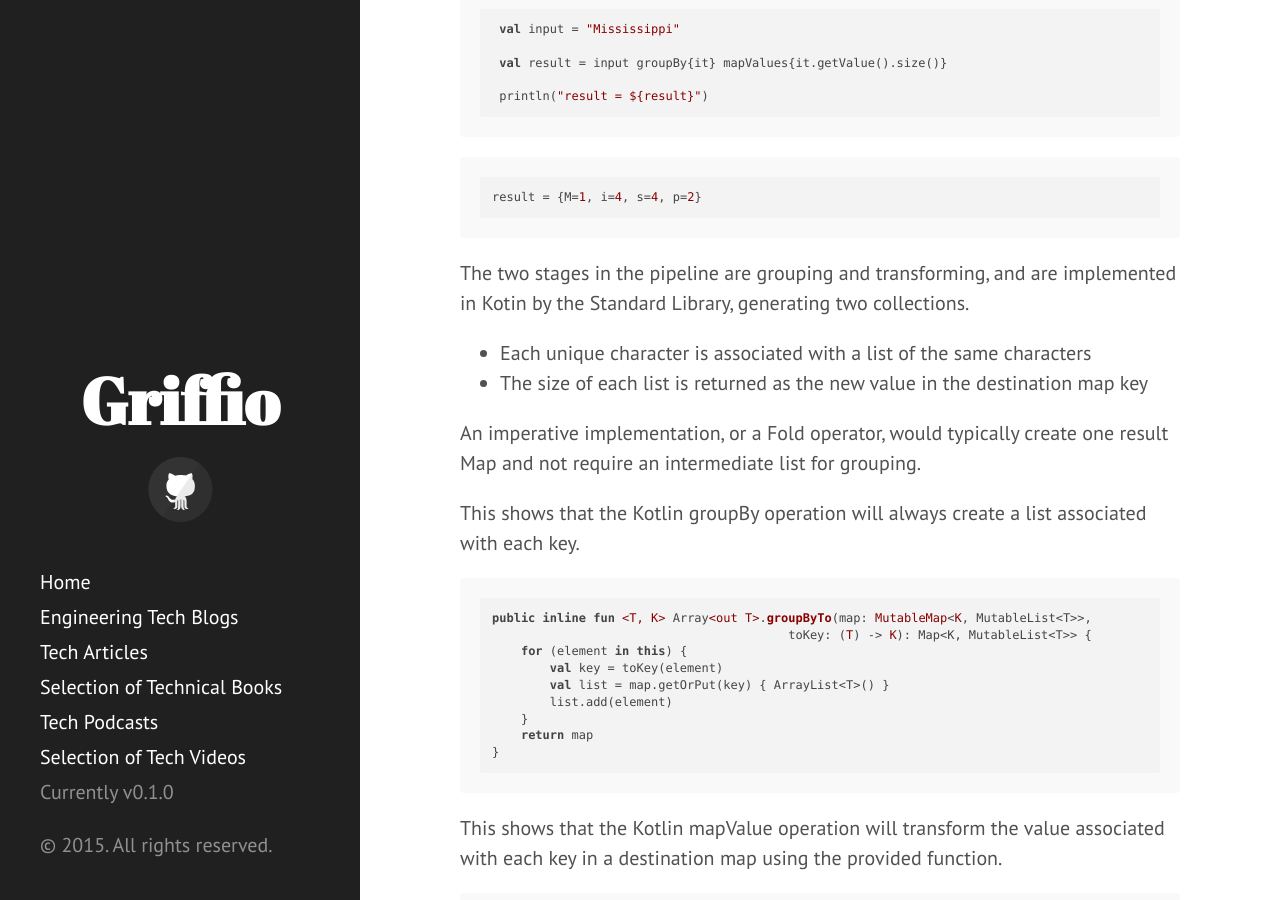
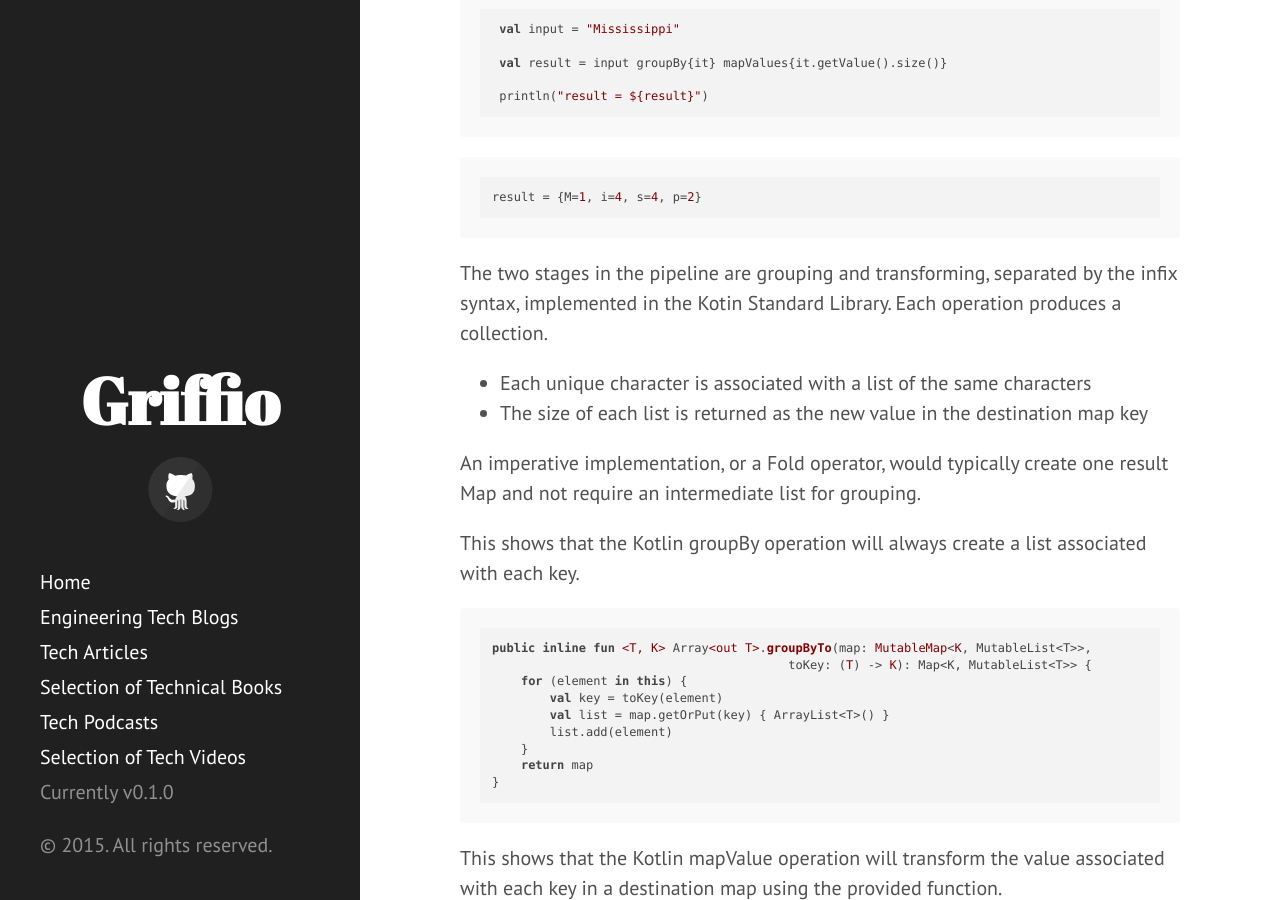
Before and after one commit to griffio/griffio.github.io, a Jekyll site: the page built from _posts/2015-04-15-Kotlin-pipeline-example.md, in a window 1280 px wide and 900 px high, scrolled down 351 px. Built offline with Jekyll 4.4.1, drawn with Linux system fonts in a browser that asks for light colours; nearby versions of some CDN libraries.

Commit message:
Update 2015-04-15-Kotlin-pipeline-example.md

```diff
--- a/_posts/2015-04-15-Kotlin-pipeline-example.md
+++ b/_posts/2015-04-15-Kotlin-pipeline-example.md
@@ -23,7 +23,7 @@ This simple Kotlin example will be compared to an imperative example and a Java
 result = {M=1, i=4, s=4, p=2}
 ~~~
 
-The two stages in the pipeline are grouping and transforming, and are implemented in Kotin by the Standard Library, generating two collections.
+The two stages in the pipeline are grouping and transforming, separated by the infix syntax, implemented in the Kotin Standard Library. Each operation produces a collection.
 
 + Each unique character is associated with a list of the same characters
 + The size of each list is returned as the new value in the destination map key
```
